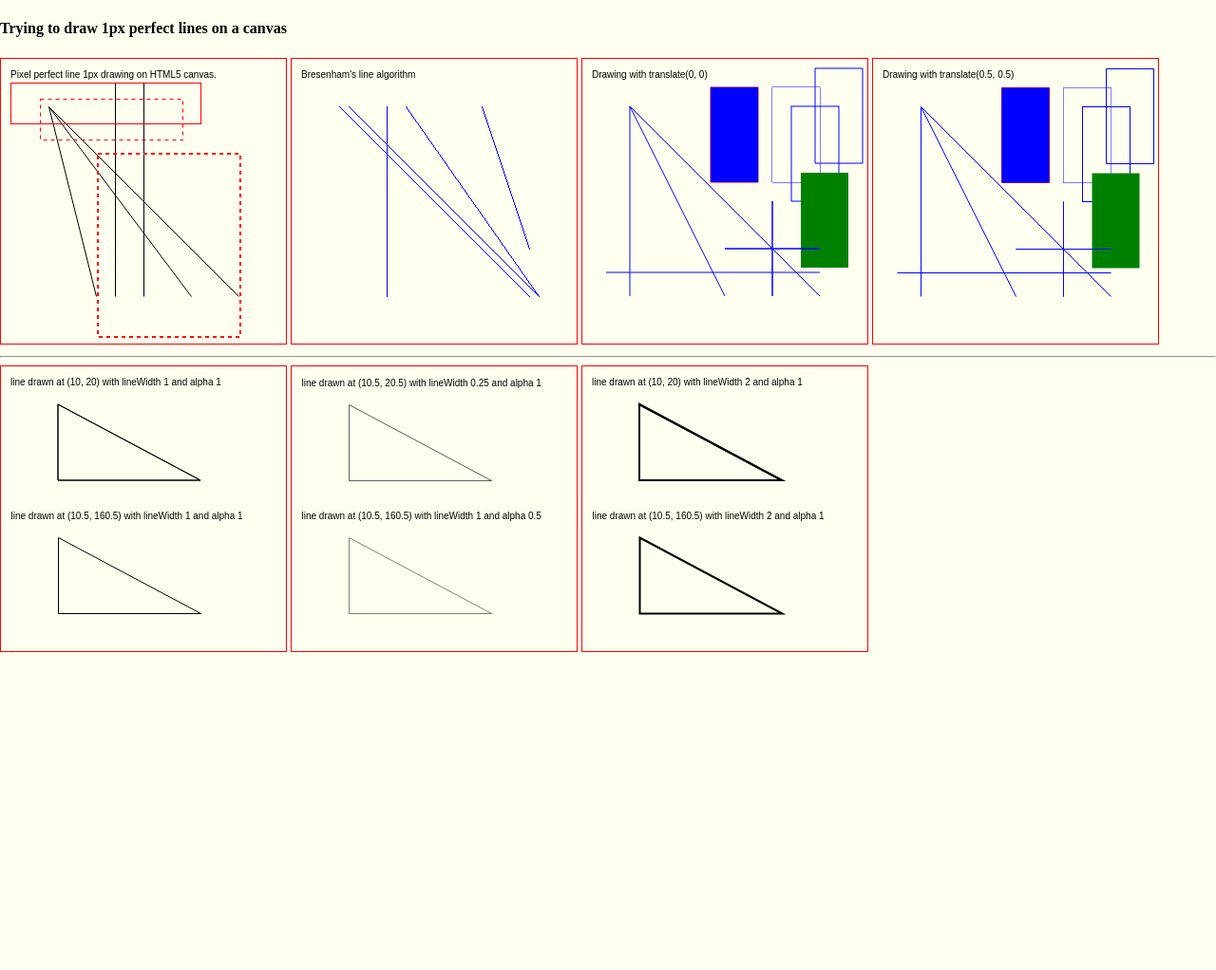
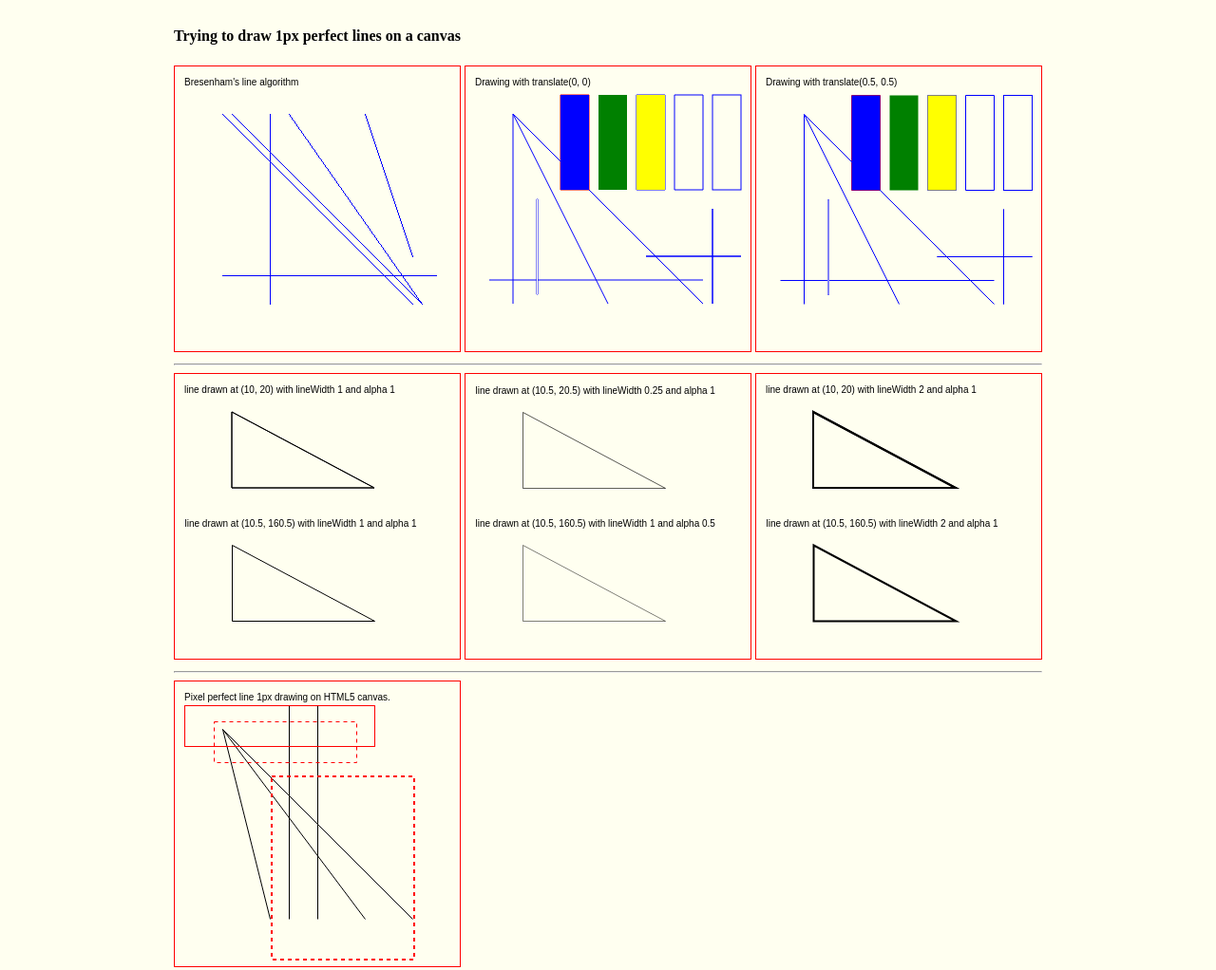
Before and after one commit to fender0ne/perfectLines, a plain HTML site: page index.html in a window 1280 px wide. Shown: the whole page at 95% size. Before the commit the page ends 800 px from the top, so only its background shows below. Drawn offline with Linux system fonts and the light colour scheme.

Commit message:
[CHANGES] Some minor refactor, notes and new lines

```diff
--- a/index.html
+++ b/index.html
@@ -11,18 +11,21 @@
     <script src="./js/myTest.js" defer></script>
   </head>
   <body>
+    <div id="container">
       <h4>Trying to draw 1px perfect lines on a canvas</h4>
 
-    <canvas id="pixelPerfect-canvas" width="300" height="300">
-      THIS IS A FALLBACK MESSAGE FOR OLD BROWSERS. YOUR BROWSER DOES NOT SUPPORT
-      CANVAS!
+      <canvas id="Bresenham" width="300" height="300">
+        THIS IS A FALLBACK MESSAGE FOR OLD BROWSERS. YOUR BROWSER DOES NOT
+        SUPPORT CANVAS!
       </canvas>
-    <canvas id="Bresenham" width="300" height="300"></canvas>
       <canvas id="translate-None" width="300" height="300"></canvas>
       <canvas id="translate-0.5" width="300" height="300"></canvas>
       <hr />
       <canvas id="triangle1" width="300" height="300"></canvas>
       <canvas id="triangle2" width="300" height="300"></canvas>
       <canvas id="triangle3" width="300" height="300"></canvas>
+      <hr />
+      <canvas id="pixelPerfect-canvas" width="300" height="300"> </canvas>
+    </div>
   </body>
 </html>
--- a/js/bLine.js
+++ b/js/bLine.js
@@ -23,3 +23,4 @@ bline.line(60, 50, 260, 250);
 bline.line(120, 50, 260, 250);
 bline.line(100, 50, 100, 250);
 bline.line(200, 50, 250, 200);
+bline.line(50, 220, 275, 220);
--- a/js/myTest.js
+++ b/js/myTest.js
@@ -16,64 +16,56 @@ ctx3.translate(0.5, 0.5);
 DrawExamples(ctx3);
 
 function DrawExamples(ctx) {
-  // Filled Rectangle using rect
+  const x = 100;
+  const y = 30;
+  const gap = 10;
+  const width = 30;
+  const height = 100;
+
+  function calculateNewX(i) {
+    return x + (width + gap) * i;
+  }
+
+  // Rectangles ----------------------------------------------------------------------------------------------
+  // 0: Filled Rectangle using rect
   ctx.beginPath();
   ctx.fillStyle = "blue";
   ctx.strokeStyle = "red";
-  ctx.rect(135, 30, 50, 100);
+  ctx.rect(x, y, width, height);
   ctx.stroke();
   ctx.fill();
   ctx.closePath();
 
-  // Rectangle using rect w fill
+  // 1: Rectangle using fillRect: it does not draw the outline
+  // Note: better w translate(0,0) than w translate(0.5, 0.5)
+  ctx.fillStyle = "green";
+  ctx.fillRect(calculateNewX(1), y, width, height);
+
+  // 2: Rectangle using rect w fill color eqyual to the background color
+  // Note: almost indistinguishable between translate(0,0) and translate(0.5, 0.5),
+  // but the border (outline) looks slightly better w translate(0.5, 0.5)
   ctx.beginPath();
-  ctx.fillStyle = "ivory";
+  // ctx.fillStyle = "ivory";
+  ctx.fillStyle = "yellow";
   ctx.strokeStyle = "blue";
-  ctx.rect(200, 30, 50, 100);
+  ctx.rect(calculateNewX(2), y, width, height);
   ctx.stroke();
-  ctx.fill();
+  ctx.fill(); // !important
   ctx.closePath();
 
-  // Rectangle using rect w/o fill
+  // 3: Rectangle using rect w/o fill
   ctx.beginPath();
   ctx.strokeStyle = "blue";
-  ctx.rect(245, 10, 50, 100);
+  ctx.rect(calculateNewX(3), y, width, height);
   ctx.stroke();
   ctx.closePath();
 
-  // Rectangle using strokeRect
-  ctx.strokeRect(220, 50, 50, 100);
+  // 4: Rectangle using strokeRect (outlined rectangle)
+  // Note: better w translate(0.5,0.5) than w translate(0, 0)
+  ctx.strokeRect(calculateNewX(4), y, width, height);
 
-  // Rectangle using fillRect
-  ctx.fillStyle = "green";
-  ctx.fillRect(230, 120, 50, 100);
-
-  // Vertical line using rect
-  ctx.beginPath();
-  ctx.fillStyle = "ivory";
-  ctx.rect(200, 150, 0, 100);
-  ctx.stroke();
-  ctx.fill();
-  ctx.closePath();
-
-  // Horizontal line using rect
-  ctx.beginPath();
-  ctx.fillStyle = "ivory";
-  ctx.rect(150, 200, 100, 0);
-  ctx.stroke();
-  ctx.fill();
-  ctx.closePath();
-
-  // Horizontal line using lineTo
-  ctx.beginPath();
-  ctx.lineWith = 1;
-  ctx.moveTo(25, 225);
-  ctx.lineTo(250, 225);
-  ctx.stroke();
-  ctx.closePath();
-
-  // Open Triangles
-  ctx.strokeStyle = "blue";
+  // Lines ---------------------------------------------------------------------------------------------------
+  // Note: all 1px lines are better w translate(0.5,0.5) than w translate(0, 0)
 
   // Vertical line using lineTo
   ctx.beginPath();
@@ -98,4 +90,37 @@ function DrawExamples(ctx) {
   ctx.lineTo(150, 250);
   ctx.stroke();
   ctx.closePath();
+
+  // Horizontal line using lineTo
+  ctx.beginPath();
+  ctx.lineWith = 1;
+  ctx.moveTo(25, 225);
+  ctx.lineTo(250, 225);
+  ctx.stroke();
+  ctx.closePath();
+
+  // Vertical line using rect: no really a line!
+  ctx.beginPath();
+  ctx.fillStyle = "ivory";
+  ctx.rect(75, 140, 1, 100);
+  ctx.stroke();
+  ctx.fill();
+  ctx.closePath();
+
+  // Vertical line using rect
+  ctx.beginPath();
+  ctx.strokeStyle = "blue";
+  ctx.fillStyle = "yellow";
+  ctx.rect(260, 150, 0, 100);
+  ctx.stroke();
+  ctx.fill();
+  ctx.closePath();
+
+  // Horizontal line using rect
+  ctx.beginPath();
+  ctx.fillStyle = "ivory";
+  ctx.rect(190, 200, 100, 0);
+  ctx.stroke();
+  ctx.fill();
+  ctx.closePath();
 }
--- a/style.css
+++ b/style.css
@@ -1,6 +1,8 @@
 body {
   background-color: ivory;
-  margin: auto;
+  display: flex;
+  justify-content: center;
+  align-items: center;
 }
 
 canvas {
@@ -8,11 +10,5 @@ canvas {
 }
 
 #pixelPerfect-canvas {
-  /* image-rendering: -moz-crisp-edges; */
-  /* image-rendering: -webkit-crisp-edges; */
   image-rendering: pixelated;
-  /* image-rendering: -webkit-optimize-contrast; */
-  /* image-rendering: crisp-edges; */
-  /* width: 100vh; */
-  /* height: 100vh; */
 }
```
Lines whose indentation alone changed are shown as unchanged.
